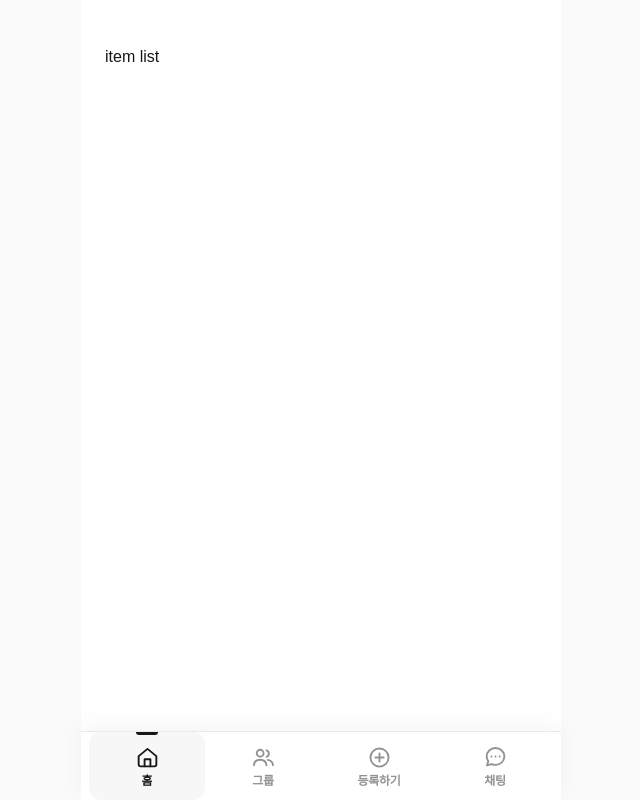
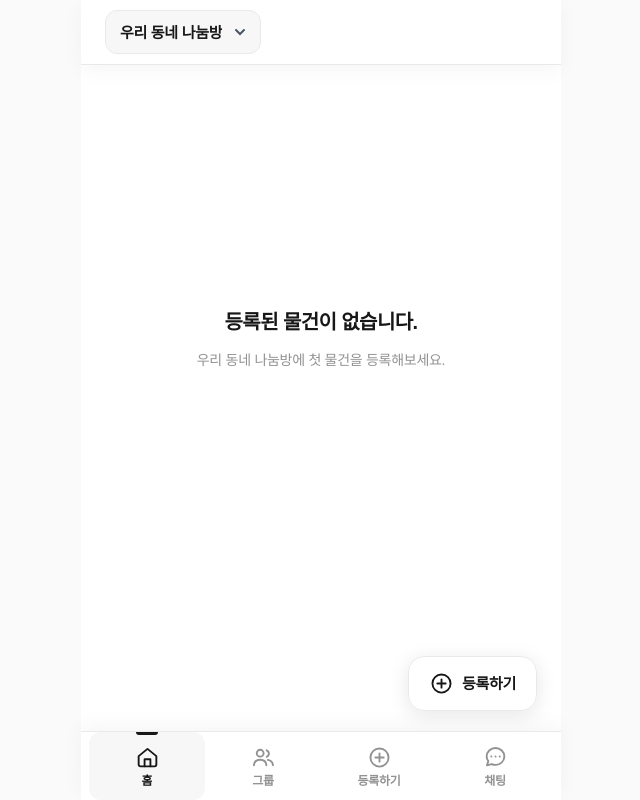
Before and after one commit to 100-hours-a-week/KTB4-1st-FE, a Next.js app in the folder ktb_agile_frontend/: page /pages/items in a window 1280 px wide. Shown: the whole page, without its empty margins (319-959 px from the left). Built offline with nearby package versions, Linux system fonts and the light colour scheme.

Commit message:
feat(itemList): 물품 목록 페이지 생성
- 그룹 선택 드롭 다운
- 등록하기 버튼

```diff
--- a/ktb_agile_frontend/src/app/layout.css
+++ b/ktb_agile_frontend/src/app/layout.css
@@ -4,7 +4,12 @@
   --foreground: #171717;
   --app-shell-tablet-width: 600px;
   --app-shell-desktop-width: 480px;
+  --app-shell-max-width: 100%;
   --app-content-inline-padding: 24px;
+  --app-content-block-padding: 48px;
+  --app-header-height: 65px;
+  --app-navbar-content-height: 68px;
+  --app-navbar-height: calc(var(--app-navbar-content-height) + 1px);
 }
 
 * {
@@ -37,6 +42,7 @@ body {
 .app-shell {
   display: flex;
   width: 100%;
+  max-width: var(--app-shell-max-width);
   min-width: 0;
   min-height: 100vh;
   min-height: 100dvh;
@@ -48,7 +54,7 @@ body {
   display: flex;
   flex: 1;
   flex-direction: column;
-  padding: 48px var(--app-content-inline-padding);
+  padding: var(--app-content-block-padding) var(--app-content-inline-padding);
 }
 
 .home-page {
@@ -99,6 +105,12 @@ a {
   text-decoration: none;
 }
 
+@media (max-width: 359px) {
+  :root {
+    --app-navbar-content-height: 62px;
+  }
+}
+
 @media (hover: hover) and (pointer: fine) {
   .join-button:hover {
     background: #343434;
@@ -115,14 +127,14 @@ a {
 
 /* Tablet: 680px–1023px */
 @media (min-width: 680px) and (max-width: 1023px) {
-  .app-shell {
-    max-width: var(--app-shell-tablet-width);
+  :root {
+    --app-shell-max-width: var(--app-shell-tablet-width);
   }
 }
 
 /* Desktop: 1024px and wider */
 @media (min-width: 1024px) {
-  .app-shell {
-    max-width: var(--app-shell-desktop-width);
+  :root {
+    --app-shell-max-width: var(--app-shell-desktop-width);
   }
 }
--- a/ktb_agile_frontend/src/app/pages/items/page.module.css
+++ b/ktb_agile_frontend/src/app/pages/items/page.module.css
@@ -4,5 +4,232 @@
   min-width: 0;
   flex: 1;
   flex-direction: column;
-  padding-bottom: calc(72px + env(safe-area-inset-bottom));
+  margin-top: calc(
+    var(--app-header-height) + env(safe-area-inset-top) + 24px -
+      var(--app-content-block-padding)
+  );
+  padding-bottom: calc(
+    var(--app-navbar-height) + env(safe-area-inset-bottom) + 92px
+  );
 }
+
+.header {
+  position: fixed;
+  z-index: 100;
+  top: 0;
+  left: 50%;
+  width: 100%;
+  max-width: var(--app-shell-max-width);
+  padding-top: env(safe-area-inset-top);
+  border-bottom: 1px solid #e9e9e9;
+  background: rgba(255, 255, 255, 0.96);
+  box-shadow: 0 6px 20px rgba(17, 17, 17, 0.04);
+  transform: translateX(-50%);
+  backdrop-filter: blur(12px);
+}
+
+.headerInner {
+  display: flex;
+  height: calc(var(--app-header-height) - 1px);
+  align-items: center;
+  padding-inline: var(--app-content-inline-padding);
+}
+
+.groupDropdown {
+  position: relative;
+  max-width: 100%;
+}
+
+.groupTrigger,
+.joinLink {
+  display: inline-flex;
+  max-width: 100%;
+  min-height: 44px;
+  align-items: center;
+  padding: 10px 38px 10px 14px;
+  border: 1px solid #e9e9e9;
+  border-radius: 12px;
+  color: #171717;
+  background-color: #f7f7f7;
+  background-image: url('/icons/chevron-down.svg');
+  background-repeat: no-repeat;
+  background-position: right 12px center;
+  background-size: 16px 16px;
+  font-family: inherit;
+  font-size: 15px;
+  font-weight: 600;
+  line-height: 1.4;
+  letter-spacing: -0.02em;
+  cursor: pointer;
+  -webkit-tap-highlight-color: transparent;
+  transition: background-color 160ms ease;
+}
+
+.groupName {
+  min-width: 0;
+  overflow: hidden;
+  text-overflow: ellipsis;
+  white-space: nowrap;
+}
+
+.groupMenu {
+  position: absolute;
+  top: calc(100% + 8px);
+  left: 0;
+  width: min(288px, calc(100vw - 48px));
+  overflow: hidden;
+  border: 1px solid #e9e9e9;
+  border-radius: 12px;
+  background: #fff;
+  box-shadow: 0 10px 28px rgba(17, 17, 17, 0.12);
+}
+
+.groupList {
+  max-height: min(40vh, 264px);
+  overflow-y: auto;
+  padding: 6px;
+  list-style: none;
+}
+
+.groupOption,
+.groupPageLink {
+  display: flex;
+  width: 100%;
+  min-height: 44px;
+  align-items: center;
+  padding: 10px 12px;
+  border: 0;
+  border-radius: 8px;
+  color: #171717;
+  background: transparent;
+  font-family: inherit;
+  font-size: 14px;
+  text-align: left;
+  cursor: pointer;
+}
+
+.groupOption.selected {
+  background: #f7f7f7;
+  font-weight: 600;
+}
+
+.groupPageLink {
+  border-top: 1px solid #e9e9e9;
+  border-radius: 0;
+  padding-inline: 18px;
+  font-weight: 600;
+}
+
+.groupTrigger:active,
+.joinLink:active,
+.groupOption:active,
+.groupPageLink:active {
+  background-color: #eeeeee;
+}
+
+@media (hover: hover) and (pointer: fine) {
+  .groupTrigger:hover,
+  .joinLink:hover,
+  .groupOption:hover,
+  .groupPageLink:hover {
+    background-color: #eeeeee;
+  }
+}
+
+.emptyState {
+  display: flex;
+  flex: 1;
+  flex-direction: column;
+  align-items: center;
+  justify-content: center;
+  gap: 12px;
+  padding-block: 56px;
+  text-align: center;
+  word-break: keep-all;
+  overflow-wrap: anywhere;
+}
+
+.emptyTitle {
+  color: #171717;
+  font-size: 20px;
+  font-weight: 600;
+  line-height: 1.5;
+  letter-spacing: -0.03em;
+}
+
+.emptyDescription {
+  max-width: 300px;
+  color: #929292;
+  font-size: 14px;
+  line-height: 1.7;
+  letter-spacing: -0.02em;
+}
+
+.registerArea {
+  position: fixed;
+  z-index: 90;
+  bottom: calc(var(--app-navbar-height) + env(safe-area-inset-bottom) + 20px);
+  left: 50%;
+  display: flex;
+  width: 100%;
+  max-width: var(--app-shell-max-width);
+  justify-content: flex-end;
+  padding-inline: var(--app-content-inline-padding);
+  transform: translateX(-50%);
+  pointer-events: none;
+}
+
+.registerButton {
+  display: inline-flex;
+  min-height: 52px;
+  align-items: center;
+  justify-content: center;
+  gap: 8px;
+  padding: 14px 20px;
+  border: 1px solid #e9e9e9;
+  border-radius: 16px;
+  color: #171717;
+  background: rgba(255, 255, 255, 0.96);
+  box-shadow: 0 4px 20px rgba(17, 17, 17, 0.1);
+  backdrop-filter: blur(12px);
+  font-size: 15px;
+  font-weight: 600;
+  line-height: 1.4;
+  letter-spacing: -0.02em;
+  pointer-events: auto;
+  -webkit-tap-highlight-color: transparent;
+  transition:
+    background-color 160ms ease,
+    transform 160ms ease;
+}
+
+.registerIcon {
+  display: inline-flex;
+  width: 25px;
+  height: 25px;
+  flex-shrink: 0;
+  align-items: center;
+  justify-content: center;
+}
+
+.registerIcon svg {
+  width: 100%;
+  height: 100%;
+  fill: none;
+  stroke: currentColor;
+  stroke-linecap: round;
+  stroke-linejoin: round;
+  stroke-width: 1.8;
+}
+
+.registerButton:active {
+  background: #eeeeee;
+  transform: scale(0.98);
+}
+
+@media (hover: hover) and (pointer: fine) {
+  .registerButton:hover {
+    background: #f7f7f7;
+    transform: translateY(-2px);
+  }
+}
--- a/ktb_agile_frontend/src/app/pages/items/page.tsx
+++ b/ktb_agile_frontend/src/app/pages/items/page.tsx
@@ -1,10 +1,108 @@
+'use client'
+
+import Link from 'next/link'
+import { useEffect, useRef, useState } from 'react'
+import RegisterIcon from '@/components/common/icons/RegisterIcon'
 import Navbar from '@/components/common/navbar/Navbar'
+import { mockJoinedGroups } from '@/data/mockGroups'
 import styles from './page.module.css'
 
 export default function ItemList() {
+  const [selectedGroupId, setSelectedGroupId] = useState<string | null>(
+    mockJoinedGroups[0]?.id ?? null,
+  )
+  const [isGroupMenuOpen, setGroupMenuOpen] = useState(false)
+  const dropdownRef = useRef<HTMLDivElement>(null)
+  const selectedGroup =
+    mockJoinedGroups.find((group) => group.id === selectedGroupId) ?? null
+
+  useEffect(() => {
+    if (!isGroupMenuOpen) return
+
+    const closeOnOutsideClick = (event: PointerEvent) => {
+      if (!dropdownRef.current?.contains(event.target as Node)) {
+        setGroupMenuOpen(false)
+      }
+    }
+
+    document.addEventListener('pointerdown', closeOnOutsideClick)
+
+    return () => {
+      document.removeEventListener('pointerdown', closeOnOutsideClick)
+    }
+  }, [isGroupMenuOpen])
+
   return (
     <section className={styles.page}>
-      <div>item list</div>
+      <header className={styles.header}>
+        <div className={styles.headerInner}>
+          {selectedGroup ? (
+            <div className={styles.groupDropdown} ref={dropdownRef}>
+              <button
+                className={styles.groupTrigger}
+                type="button"
+                onClick={() => setGroupMenuOpen((open) => !open)}
+              >
+                <span className={styles.groupName}>{selectedGroup.name}</span>
+              </button>
+              {isGroupMenuOpen && (
+                <div className={styles.groupMenu}>
+                  <ul className={styles.groupList}>
+                    {mockJoinedGroups.map((group) => (
+                      <li key={group.id}>
+                        <button
+                          className={`${styles.groupOption} ${
+                            group.id === selectedGroup.id ? styles.selected : ''
+                          }`}
+                          type="button"
+                          onClick={() => {
+                            setSelectedGroupId(group.id)
+                            setGroupMenuOpen(false)
+                          }}
+                        >
+                          {group.name}
+                        </button>
+                      </li>
+                    ))}
+                  </ul>
+                  <Link className={styles.groupPageLink} href="/pages/groups">
+                    그룹 페이지로 이동 &gt;
+                  </Link>
+                </div>
+              )}
+            </div>
+          ) : (
+            <Link className={styles.joinLink} href="/pages/groups">
+              그룹 가입
+            </Link>
+          )}
+        </div>
+      </header>
+      <div className={styles.emptyState}>
+        <h1 className={styles.emptyTitle}>
+          {selectedGroup
+            ? '등록된 물건이 없습니다.'
+            : '그룹에 가입하지 않았습니다.'}
+        </h1>
+        <p className={styles.emptyDescription}>
+          {selectedGroup
+            ? `${selectedGroup.name}에 첫 물건을 등록해보세요.`
+            : '그룹에 가입해서 물품들을 구경해보아요.'}
+        </p>
+      </div>
+      {selectedGroup && (
+        <div className={styles.registerArea}>
+          <Link
+            className={styles.registerButton}
+            href="/pages/items/register"
+          >
+            <span className={styles.registerIcon}>
+              <RegisterIcon />
+            </span>
+            <span>등록하기</span>
+          </Link>
+        </div>
+      )}
       <Navbar />
     </section>
   )
--- /dev/null
+++ b/ktb_agile_frontend/src/components/common/icons/RegisterIcon.tsx
@@ -0,0 +1,8 @@
+export default function RegisterIcon() {
+  return (
+    <svg viewBox="0 0 24 24">
+      <circle cx="12" cy="12" r="8.7" />
+      <path d="M12 8v8M8 12h8" />
+    </svg>
+  )
+}
--- a/ktb_agile_frontend/src/components/common/navbar/Navbar.module.css
+++ b/ktb_agile_frontend/src/components/common/navbar/Navbar.module.css
@@ -4,6 +4,7 @@
   bottom: 0;
   left: 50%;
   width: 100%;
+  max-width: var(--app-shell-max-width);
   padding-bottom: env(safe-area-inset-bottom);
   border-top: 1px solid #e9e9e9;
   background: rgba(255, 255, 255, 0.96);
@@ -15,7 +16,7 @@
 .navList {
   display: flex;
   width: 100%;
-  min-height: 68px;
+  min-height: var(--app-navbar-content-height);
   margin: 0;
   padding: 0 8px;
   list-style: none;
@@ -96,11 +97,6 @@
   background: #171717;
 }
 
-.navLink:focus-visible {
-  outline: 3px solid #767676;
-  outline-offset: -4px;
-}
-
 .navLink:active {
   background: #eeeeee;
 }
@@ -114,7 +110,6 @@
 
 @media (max-width: 359px) {
   .navList {
-    min-height: 62px;
     padding-inline: 4px;
   }
 
@@ -132,24 +127,3 @@
     font-size: 11px;
   }
 }
-
-/* Tablet: 680px–1023px */
-@media (min-width: 680px) and (max-width: 1023px) {
-  .navbar {
-    max-width: var(--app-shell-tablet-width);
-  }
-}
-
-/* Desktop: 1024px and wider */
-@media (min-width: 1024px) {
-  .navbar {
-    max-width: var(--app-shell-desktop-width);
-  }
-}
-
-@media (prefers-reduced-motion: reduce) {
-  .navLink,
-  .navLink::before {
-    transition: none;
-  }
-}
--- /dev/null
+++ b/ktb_agile_frontend/src/data/mockGroups.ts
@@ -0,0 +1,12 @@
+export type JoinedGroup = {
+  id: string
+  name: string
+}
+
+// TODO: 그룹 조회 API가 준비되면 실제 가입 그룹 목록으로 교체한다.
+// 빈 배열을 전달하면 그룹 미가입 화면을 확인할 수 있다.
+export const mockJoinedGroups: readonly JoinedGroup[] = [
+  { id: 'mock-neighborhood', name: '우리 동네 나눔방' },
+  { id: 'mock-office', name: '직장 교환 모임' },
+  { id: 'mock-hobby', name: '취미 용품 교환' },
+]
```
Also changed, not shown: ktb_agile_frontend/src/components/common/navbar/Navbar.tsx (+7 -13 lines), ktb_agile_frontend/public/icons/chevron-down.svg (added).
